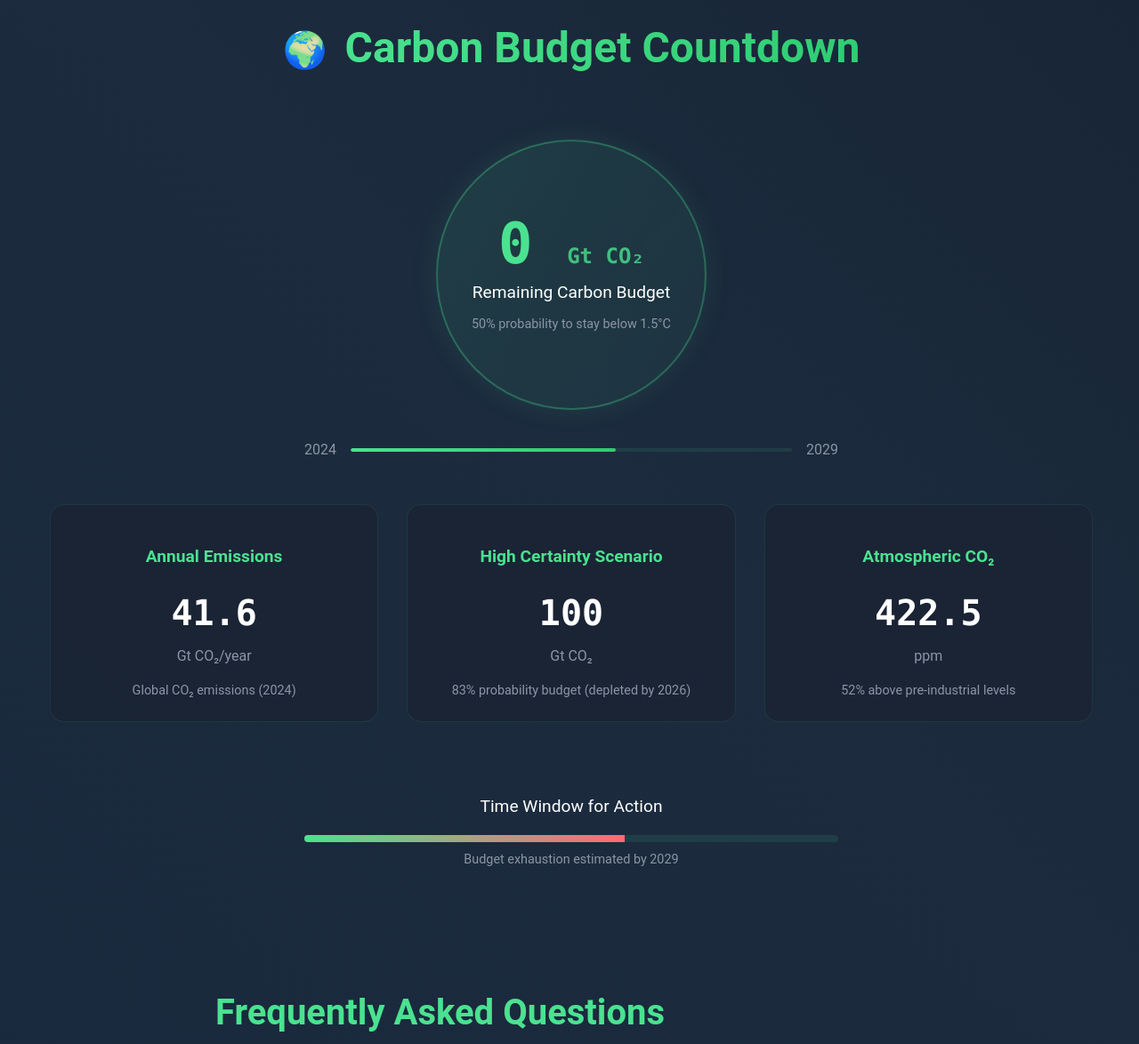
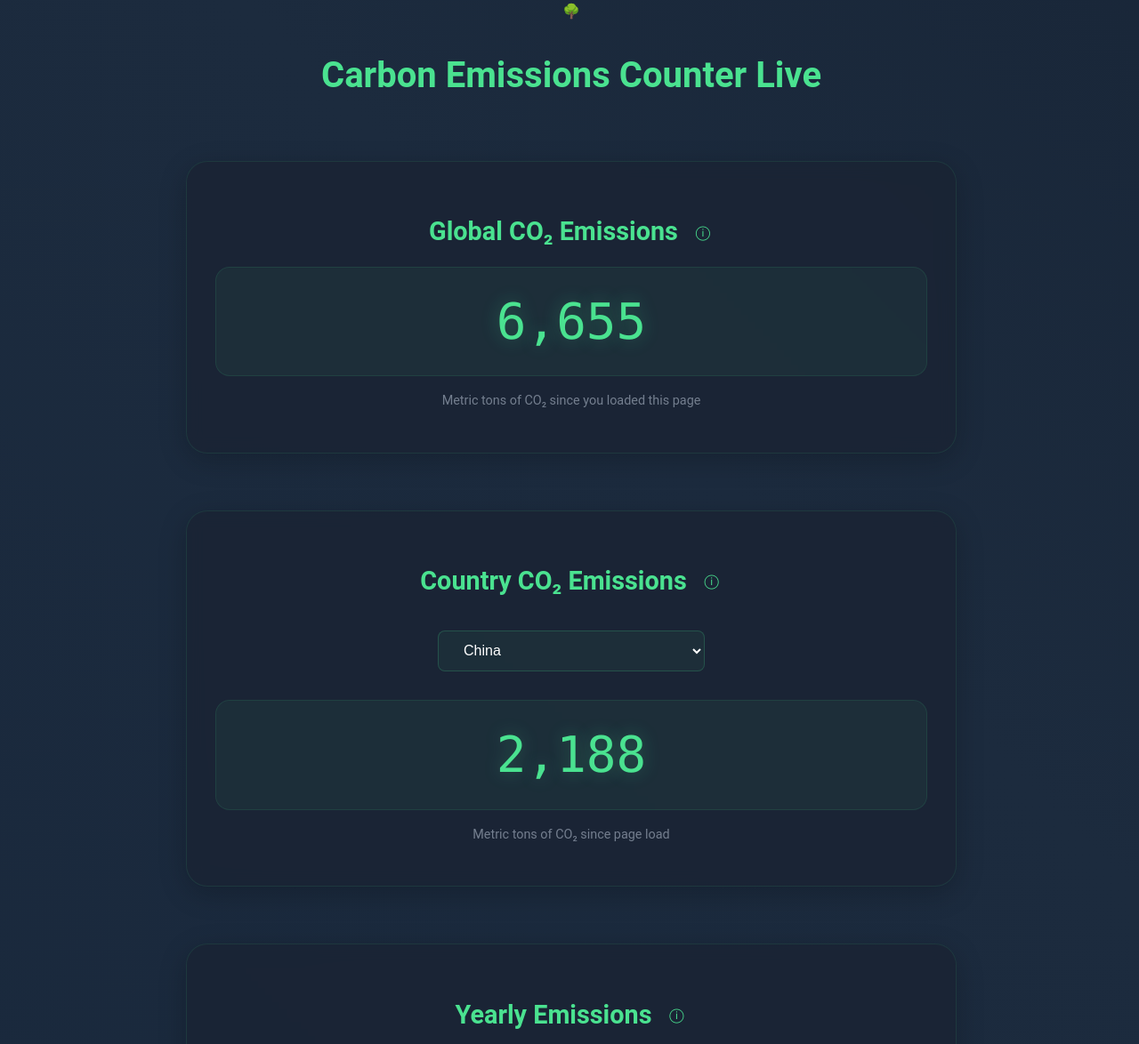
Before and after one commit to Moxi89/carbon-counter, a plain HTML site: page static/index.html in a window 1280 px wide. Shown: the part 103-1277 px from the top of the page at 89% size. Drawn offline with nearby package versions, Linux system fonts and the light colour scheme.

```diff
--- a/static/css/styles.css
+++ b/static/css/styles.css
@@ -42,214 +42,80 @@
     padding: 20px;
 }
 
-.counter-container {
+.container {
     max-width: 1200px;
     margin: 0 auto;
     padding: 2rem;
+    text-align: center;
+    position: relative;
+    z-index: 1;
 }
 
-.title {
-    text-align: center;
-    margin-bottom: 3rem;
-}
-
-.title h1 {
-    font-size: 3rem;
-    margin: 1rem 0;
-    background: linear-gradient(120deg, var(--accent-color), #2ecc71);
-    -webkit-background-clip: text;
-    background-clip: text;
-    color: transparent;
-    display: inline-block;
-}
-
-.leaf-icon {
+h1 {
     font-size: 2.5rem;
-    margin-right: 1rem;
+    margin-bottom: 2rem;
+    color: var(--accent-color);
 }
 
 .counters-grid {
     display: flex;
     flex-direction: column;
-    gap: 3rem;
     align-items: center;
+    gap: 2rem;
+    max-width: 800px;
+    margin: 0 auto;
+    padding: 2rem;
 }
 
-.main-counter {
+.counter-section {
     width: 100%;
-    max-width: 600px;
+    background: rgba(26, 35, 50, 0.7);
+    border-radius: 1.5rem;
+    padding: 2rem;
     text-align: center;
+    box-shadow: 0 8px 32px rgba(0, 0, 0, 0.2);
+    border: 1px solid rgba(74, 226, 144, 0.1);
+    position: relative;
+    overflow: hidden;
+    backdrop-filter: blur(10px);
+    -webkit-backdrop-filter: blur(10px);
+    margin-bottom: 2rem;
 }
 
-.budget-circle {
-    width: 300px;
-    height: 300px;
-    margin: 0 auto;
-    border-radius: 50%;
-    background: linear-gradient(135deg, rgba(74, 226, 144, 0.1), rgba(74, 226, 144, 0.05));
-    border: 2px solid rgba(74, 226, 144, 0.3);
-    display: flex;
-    flex-direction: column;
-    justify-content: center;
-    align-items: center;
-    position: relative;
-    box-shadow: 0 0 30px rgba(74, 226, 144, 0.1);
-    animation: pulse 2s infinite;
+.counter-section:hover {
+    border-color: rgba(74, 226, 144, 0.3);
+    transform: translateY(-2px);
+    transition: all 0.3s ease;
 }
 
-@keyframes pulse {
-    0% { box-shadow: 0 0 30px rgba(74, 226, 144, 0.1); }
-    50% { box-shadow: 0 0 50px rgba(74, 226, 144, 0.2); }
-    100% { box-shadow: 0 0 30px rgba(74, 226, 144, 0.1); }
+.counter-section h2 {
+    color: var(--accent-color);
+    font-size: 1.8rem;
+    margin-bottom: 1rem;
+    display: flex;
+    align-items: center;
+    justify-content: center;
+    gap: 0.5rem;
 }
 
-.budget-number {
-    font-size: 4rem;
-    font-weight: bold;
+.counter {
+    font-family: var(--mono-font);
+    font-size: 3.5rem;
+    font-weight: 500;
     color: var(--accent-color);
-    line-height: 1;
-    font-family: var(--mono-font);
+    text-shadow: 0 0 20px rgba(74, 226, 144, 0.3);
+    margin: 1rem 0;
+    padding: 1rem;
+    background: rgba(74, 226, 144, 0.05);
+    border-radius: 1rem;
+    border: 1px solid rgba(74, 226, 144, 0.1);
 }
 
-.unit {
-    font-size: 1.5rem;
+.counter-section p {
+    color: var(--secondary-text);
+    font-size: 0.9rem;
+    margin-top: 0.5rem;
     opacity: 0.8;
-}
-
-.budget-label {
-    font-size: 1.2rem;
-    margin-top: 0.5rem;
-    color: var(--text-color);
-}
-
-.probability {
-    font-size: 0.9rem;
-    color: var(--secondary-text);
-    margin-top: 0.5rem;
-}
-
-.timeline {
-    margin-top: 2rem;
-    width: 100%;
-    display: flex;
-    align-items: center;
-    gap: 1rem;
-}
-
-.timeline-marker {
-    font-size: 1rem;
-    color: var(--secondary-text);
-}
-
-.timeline-progress {
-    flex: 1;
-    height: 4px;
-    background: rgba(74, 226, 144, 0.1);
-    border-radius: 2px;
-    position: relative;
-    overflow: hidden;
-}
-
-.timeline-progress .progress-bar {
-    position: absolute;
-    left: 0;
-    top: 0;
-    height: 100%;
-    width: 60%;
-    background: linear-gradient(90deg, var(--accent-color), #2ecc71);
-    animation: progress 2s ease-out;
-}
-
-@keyframes progress {
-    from { width: 0; }
-}
-
-.stats-grid {
-    display: grid;
-    grid-template-columns: repeat(auto-fit, minmax(250px, 1fr));
-    gap: 2rem;
-    width: 100%;
-}
-
-.stat-card {
-    background: rgba(26, 35, 50, 0.7);
-    border-radius: 1rem;
-    padding: 1.5rem;
-    text-align: center;
-    border: 1px solid rgba(74, 226, 144, 0.1);
-    transition: transform 0.3s ease, border-color 0.3s ease;
-}
-
-.stat-card:hover {
-    transform: translateY(-5px);
-    border-color: rgba(74, 226, 144, 0.3);
-}
-
-.stat-card h3 {
-    color: var(--accent-color);
-    font-size: 1.2rem;
-    margin-bottom: 1rem;
-}
-
-.stat-value {
-    font-size: 2.5rem;
-    font-weight: bold;
-    color: var(--text-color);
-    font-family: var(--mono-font);
-}
-
-.stat-unit {
-    font-size: 1rem;
-    color: var(--secondary-text);
-    margin-top: 0.25rem;
-}
-
-.stat-label {
-    font-size: 0.9rem;
-    color: var(--secondary-text);
-    margin-top: 1rem;
-    line-height: 1.4;
-}
-
-.urgency-meter {
-    width: 100%;
-    max-width: 600px;
-    text-align: center;
-    margin-top: 2rem;
-}
-
-.meter-label {
-    font-size: 1.2rem;
-    color: var(--text-color);
-    margin-bottom: 1rem;
-}
-
-.meter-bar {
-    height: 8px;
-    background: rgba(74, 226, 144, 0.1);
-    border-radius: 4px;
-    overflow: hidden;
-    position: relative;
-}
-
-.meter-fill {
-    position: absolute;
-    left: 0;
-    top: 0;
-    height: 100%;
-    width: 60%;
-    background: linear-gradient(90deg, #4AE290, #ff6b6b);
-    animation: fill 2s ease-out;
-}
-
-@keyframes fill {
-    from { width: 0; }
-}
-
-.meter-text {
-    font-size: 0.9rem;
-    color: var(--secondary-text);
-    margin-top: 0.5rem;
 }
 
 .country-select {
@@ -443,20 +309,21 @@
 
 /* Responsive Design */
 @media (max-width: 768px) {
-    .title h1 {
-        font-size: 2rem;
+    .counters-grid {
+        padding: 1rem;
     }
 
-    .budget-circle {
-        width: 250px;
-        height: 250px;
+    .counter-section {
+        padding: 1.5rem;
     }
 
-    .budget-number {
-        font-size: 3rem;
+    .counter {
+        font-size: 2.5rem;
     }
 
-    .stats-grid {
-        grid-template-columns: 1fr;
+    .info-tooltip {
+        width: calc(100% - 2rem);
+        left: 1rem;
+        transform: none;
     }
 }
--- a/static/index.html
+++ b/static/index.html
@@ -52,60 +52,68 @@
             </div>
         </nav>
         <main>
-            <div class="counter-container" id="counter-section" data-aos="fade-up">
-                <div class="title" data-aos="fade-right">
-                    <span class="leaf-icon">🌍</span>
-                    <h1>Carbon Budget Countdown</h1>
+            <div class="counter-container" id="counter-section" data-aos="fade-up" data-aos-duration="600">
+                <div class="title" data-aos="fade-right" data-aos-duration="600">
+                    <span class="leaf-icon">🌳</span>
+                    <h1>Carbon Emissions Counter Live</h1>
                 </div>
 
                 <div class="counters-grid">
-                    <div class="main-counter" data-aos="fade-up">
-                        <div class="budget-circle">
-                            <div class="budget-number">
-                                <span id="globalEmissions">199</span>
-                                <span class="unit">Gt CO₂</span>
-                            </div>
-                            <div class="budget-label">Remaining Carbon Budget</div>
-                            <div class="probability">50% probability to stay below 1.5°C</div>
-                        </div>
-                        <div class="timeline">
-                            <div class="timeline-marker start">2024</div>
-                            <div class="timeline-progress">
-                                <div class="progress-bar"></div>
-                            </div>
-                            <div class="timeline-marker end">2029</div>
-                        </div>
+                    <div class="counter-section" data-aos="fade-up">
+                        <h2>
+                            Global CO₂ Emissions
+                            <button class="info-button" type="button" aria-label="Show information">ⓘ</button>
+                            <div class="info-tooltip">Real-time estimate of global CO₂ emissions since you opened this page.</div>
+                        </h2>
+                        <div id="globalEmissions" class="counter">0</div>
+                        <p>Metric tons of CO₂ since you loaded this page</p>
                     </div>
 
-                    <div class="stats-grid">
-                        <div class="stat-card" data-aos="fade-up" data-aos-delay="100">
-                            <h3>Annual Emissions</h3>
-                            <div class="stat-value">41.6</div>
-                            <div class="stat-unit">Gt CO₂/year</div>
-                            <div class="stat-label">Global CO₂ emissions (2024)</div>
-                        </div>
-
-                        <div class="stat-card" data-aos="fade-up" data-aos-delay="200">
-                            <h3>High Certainty Scenario</h3>
-                            <div class="stat-value">100</div>
-                            <div class="stat-unit">Gt CO₂</div>
-                            <div class="stat-label">83% probability budget (depleted by 2026)</div>
-                        </div>
-
-                        <div class="stat-card" data-aos="fade-up" data-aos-delay="300">
-                            <h3>Atmospheric CO₂</h3>
-                            <div class="stat-value">422.5</div>
-                            <div class="stat-unit">ppm</div>
-                            <div class="stat-label">52% above pre-industrial levels</div>
-                        </div>
+                    <div class="counter-section" data-aos="fade-up">
+                        <h2>
+                            Country CO₂ Emissions
+                            <button class="info-button" type="button" aria-label="Show information">ⓘ</button>
+                            <div class="info-tooltip">Select a country to see its contribution to global emissions.</div>
+                        </h2>
+                        <select id="countrySelect" class="country-select">
+                            <option value="china">China</option>
+                            <option value="us">United States</option>
+                            <option value="india">India</option>
+                            <option value="russia">Russia</option>
+                            <option value="japan">Japan</option>
+                            <option value="germany">Germany</option>
+                            <option value="iran">Iran</option>
+                            <option value="skorea">South Korea</option>
+                            <option value="saudi">Saudi Arabia</option>
+                            <option value="canada">Canada</option>
+                        </select>
+                        <div id="countryEmissions" class="counter">0</div>
+                        <p>Metric tons of CO₂ since page load</p>
                     </div>
 
-                    <div class="urgency-meter" data-aos="fade-up">
-                        <div class="meter-label">Time Window for Action</div>
-                        <div class="meter-bar">
-                            <div class="meter-fill"></div>
+                    <div class="counter-section" data-aos="fade-up">
+                        <h2>
+                            Yearly Emissions
+                            <button class="info-button" type="button" aria-label="Show information">ⓘ</button>
+                            <div class="info-tooltip">Total CO₂ emissions for the current year.</div>
+                        </h2>
+                        <div id="yearlyEmissions" class="counter">0</div>
+                        <p>Metric tons of CO₂ in 2025</p>
+                    </div>
+
+                    <div class="counter-section" data-aos="fade-up">
+                        <h2>
+                            Remaining Carbon Budget
+                            <button class="info-button" type="button" aria-label="Show information">ⓘ</button>
+                            <div class="info-tooltip">Remaining carbon budget to limit global warming to 1.5°C above pre-industrial levels.</div>
+                        </h2>
+                        <div id="carbonBudget" class="counter">0</div>
+                        <p>Gigatons of CO₂ remaining</p>
+                        <div class="budget-progress">
+                            <div class="progress-bar">
+                                <div class="progress-fill" style="width: 0%"></div>
+                            </div>
                         </div>
-                        <div class="meter-text">Budget exhaustion estimated by 2029</div>
                     </div>
                 </div>
             </div>
```
